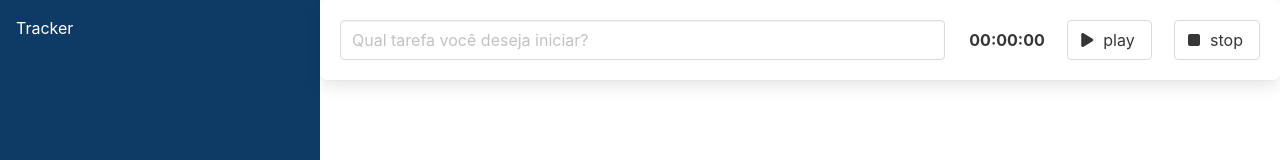
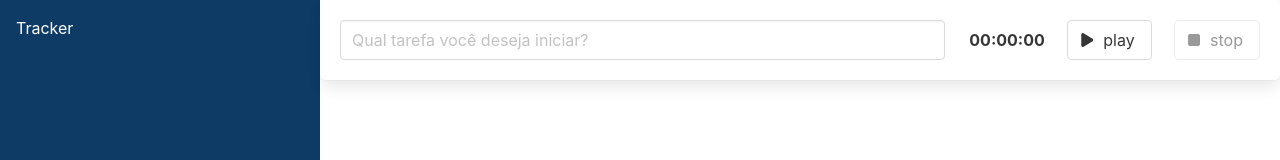
Before and after one commit to adriatls/Tracker, a Vue app: page / in a window 1280 px wide. Shown: the top 160 px of the page. Built offline with nearby package versions, Linux system fonts and the light colour scheme.

Commit message:
Refactor: componentizando o formulário

```diff
--- a/src/components/MainForm/MainForm.vue
+++ b/src/components/MainForm/MainForm.vue
@@ -10,30 +10,11 @@
           type="text"
           class="input"
           placeholder="Qual tarefa você deseja iniciar?"
+          v-model="taskTitle"
         />
       </div>
       <div class="column">
-        <div
-          class="is-flex is-align-items-center is-justify-content-space-between"
-        >
-          <section>
-            <strong>
-              {{ timePassed }}
-            </strong>
-          </section>
-          <button class="button" @click="play">
-            <span class="icon">
-              <i class="fas fa-play"></i>
-            </span>
-            <span>play</span>
-          </button>
-          <button class="button" @click="stop">
-            <span class="icon">
-              <i class="fas fa-stop"></i>
-            </span>
-            <span>stop</span>
-          </button>
-        </div>
+        <timer-crontrol @finished-task="finishTask"/>
       </div>
     </div>
   </div>
@@ -41,30 +22,22 @@
 
 <script lang="ts">
 import { defineComponent } from "vue";
+import TimerCrontrol from "../TimerControl/TimerCrontrol.vue";
 
 export default defineComponent({
   name: 'MainForm',
+  components: {
+    TimerCrontrol
+  },
   data () {
-    let timeSeconds = 0;
-    let timer = 0;
+    let taskTitle = ''
     return {
-      timeSeconds,
-      timer
-    }
-  },
-  computed: {
-    timePassed () : string {
-      return new Date(this.timeSeconds * 1000).toISOString().substr(11, 8)
+      taskTitle
     }
   },
   methods: {
-    play () {
-      this.timer = setInterval(() => {
-        this.timeSeconds++
-      }, 1000)
-    },
-    stop () {
-      clearInterval(this.timer)
+    finishTask (timeSeconds: number) : void {
+      this.taskTitle = ''
     }
   },
 })
--- /dev/null
+++ b/src/components/TimerControl/TimerCrontrol.vue
@@ -0,0 +1,60 @@
+<template>
+    <div
+          class="is-flex is-align-items-center is-justify-content-space-between"
+        >
+          <timer-form :timeSeconds="timeSeconds"/>
+          <button class="button" @click="play" :disabled="isTimerRunning">
+            <span class="icon">
+              <i class="fas fa-play"></i>
+            </span>
+            <span>play</span>
+          </button>
+          <button class="button" @click="stop" :disabled="!isTimerRunning">
+            <span class="icon">
+              <i class="fas fa-stop"></i>
+            </span>
+            <span>stop</span>
+          </button>
+        </div>
+</template>
+
+<script lang="ts">
+import { defineComponent } from "vue";
+import TimerForm from '../TimerForm/TimerForm.vue'
+
+export default defineComponent({
+  name: 'TimerControl',
+  emits: ['finishedTask'],
+  components: {
+    TimerForm
+  },
+  data () {
+    let timeSeconds = 0;
+    let timer = 0;
+    let isTimerRunning = false
+    return {
+      timeSeconds,
+      timer,
+      isTimerRunning
+    }
+  },
+  methods: {
+    play () {
+      this.isTimerRunning = true;
+      this.timer = setInterval(() => {
+        this.timeSeconds++
+      }, 1000)
+    },
+    stop () {
+      clearInterval(this.timer)
+      this.isTimerRunning = false;
+      this.$emit('finishedTask', this.timeSeconds)
+      this.timeSeconds = 0
+    }
+  },
+})
+</script>
+
+<style scoped>
+
+</style>
--- /dev/null
+++ b/src/components/TimerForm/TimerForm.vue
@@ -0,0 +1,31 @@
+<template>
+    <section>
+      <strong>
+        {{ timePassed }}
+      </strong>
+    </section>
+</template>
+
+<script lang="ts">
+import { defineComponent } from "vue";
+
+export default defineComponent({
+    name: 'TimerForm',
+    props: {
+        timeSeconds: {
+            type: Number,
+            default: 0
+        }
+    },
+    computed: {
+      timePassed () : string {
+        return new Date(this.timeSeconds * 1000).toISOString().substr(11, 8)
+      }
+    },
+
+})
+</script>
+
+<style>
+
+</style>
```
